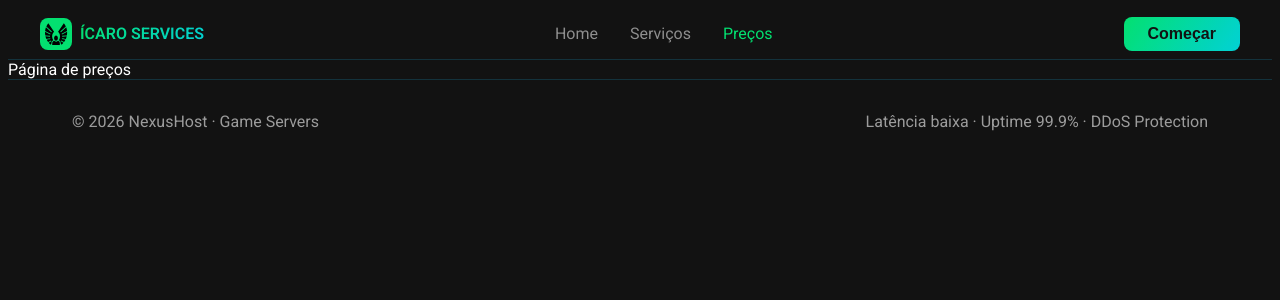
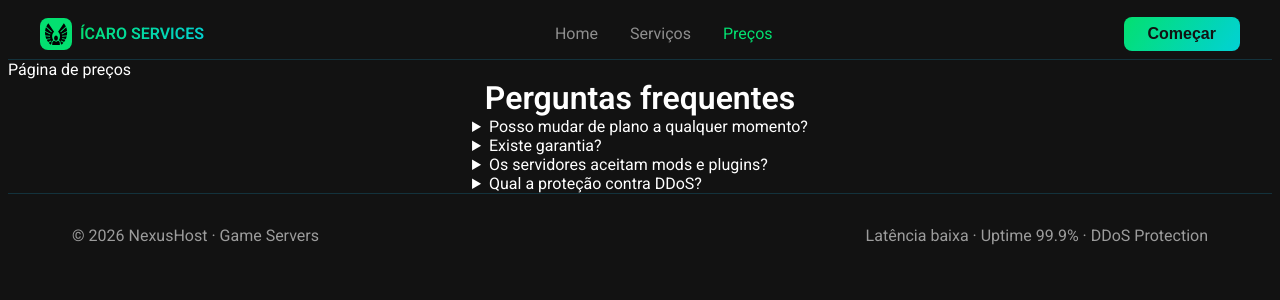
Before and after one commit to arthur94a/frontend-self-server-gaming, a React (Vite) app: page /prices in a window 1280 px wide. Shown: the top 300 px of the page. Built offline with nearby package versions, Linux system fonts and the light colour scheme.

Commit message:
Start Faq

```diff
--- a/src/App.tsx
+++ b/src/App.tsx
@@ -1,7 +1,7 @@
 import { BrowserRouter, Routes, Route } from 'react-router'
 import { Home } from './pages/home'
 import { Services } from './pages/services'
-import { Prices } from './pages/Prices'
+import { Prices } from './pages/prices'
 import { NotFound } from './pages/NotFound'
 import { DefaultLayout } from './layout/DefaultLayout'
 
--- /dev/null
+++ b/src/components/faq/index.tsx
@@ -0,0 +1,26 @@
+import { Section } from '@components/section'
+
+export type DetailType = {
+    summary: string
+    text: string
+}
+
+export function Faq({ details }: { details: DetailType[] }) {
+    return (
+        <Section center={true}>
+            <h2>Perguntas frequentes</h2>
+
+            <div>
+                {details.map((detail) => (
+                    <details key={detail.summary}>
+                        <summary>{detail.summary}</summary>
+
+                        <div>
+                            <p>{detail.text}</p>
+                        </div>
+                    </details>
+                ))}
+            </div>
+        </Section>
+    )
+}
--- a/src/pages/Prices.tsx
+++ /dev/null
@@ -1,3 +0,0 @@
-export function Prices() {
-    return <main>Página de preços</main>
-}
--- /dev/null
+++ b/src/pages/prices/faqList.ts
@@ -0,0 +1,20 @@
+import type { DetailType } from '@/components/faq'
+
+export const faqList: DetailType[] = [
+    {
+        summary: 'Posso mudar de plano a qualquer momento?',
+        text: 'Sim. Faça upgrade ou downgrade pelo painel a qualquer momento, com cobrança proporcional.',
+    },
+    {
+        summary: 'Existe garantia?',
+        text: 'Oferecemos 7 dias de garantia incondicional. Não gostou? Devolvemos 100% do valor.',
+    },
+    {
+        summary: 'Os servidores aceitam mods e plugins?',
+        text: 'Sim, todos os planos permitem mods e plugins ilimitados, com instalação 1-clique para os principais jogos.',
+    },
+    {
+        summary: 'Qual a proteção contra DDoS?',
+        text: 'Todos os planos incluem mitigação automática nas camadas 3, 4 e 7, ativa 24/7.',
+    },
+]
--- /dev/null
+++ b/src/pages/prices/index.tsx
@@ -0,0 +1,10 @@
+import { Faq } from '@/components/faq'
+import { faqList } from './faqList'
+
+export function Prices() {
+    return (
+        <main>
+            Página de preços <Faq details={faqList} />
+        </main>
+    )
+}
```
